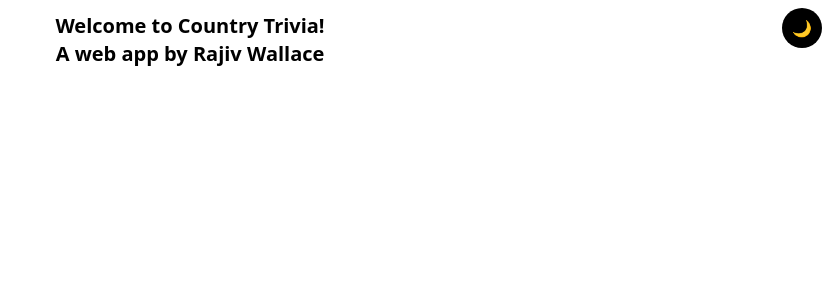
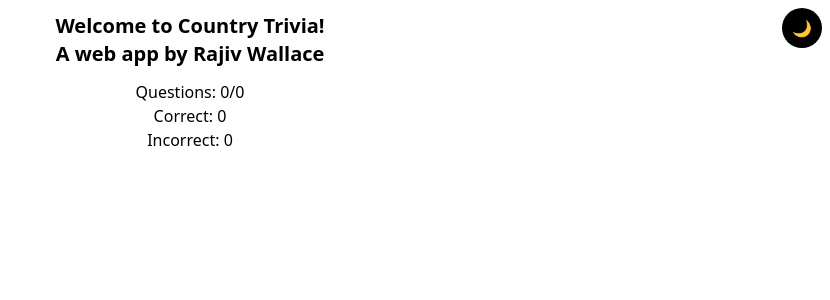
Before and after one commit to rajivghandi767/country-trivia-react, a React (Vite) app: page / in a window 1280 px wide. Shown: the top 300 px of the page, without its empty margins (450-1280 px from the left). Built offline with nearby package versions, Linux system fonts and the light colour scheme.

Commit message:
added StatBar

```diff
--- a/src/App.tsx
+++ b/src/App.tsx
@@ -40,6 +40,12 @@ function App() {
           <h1 className="text-xl font-bold">Welcome to Country Trivia!</h1>
           <h2 className="text-xl font-bold">A web app by Rajiv Wallace</h2>
         </div>
+        <StatBar
+          currentQuestion={0}
+          totalQuestions={0}
+          correct={0}
+          incorrect={0}
+        />
       </div>
     </>
   );
--- a/src/components/StatBar.tsx
+++ b/src/components/StatBar.tsx
@@ -9,7 +9,7 @@ type Props = {
 
 function StatBar(props: Props) {
   return (
-    <div>
+    <div className="text-center">
       <p>
         Questions: {props.currentQuestion}/{props.totalQuestions}
       </p>
```
